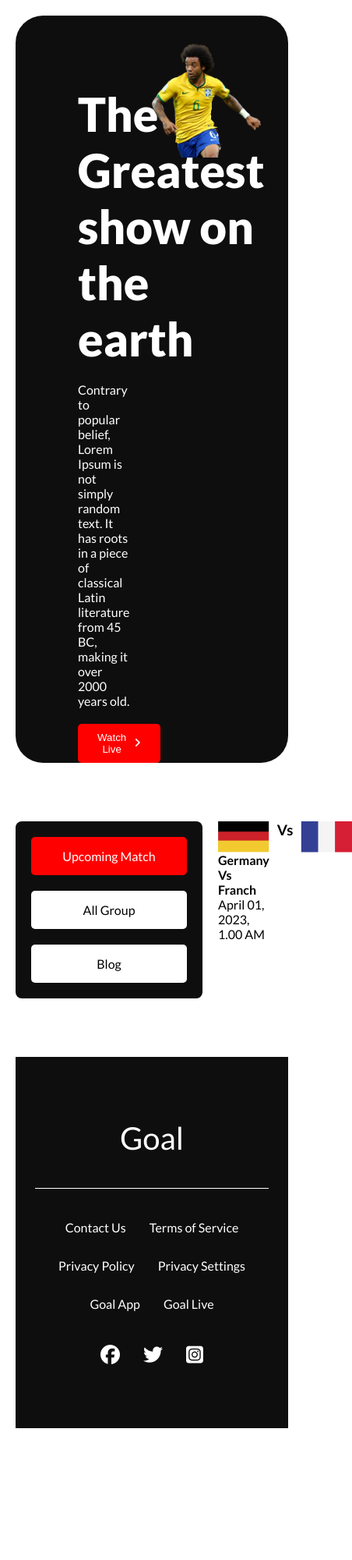
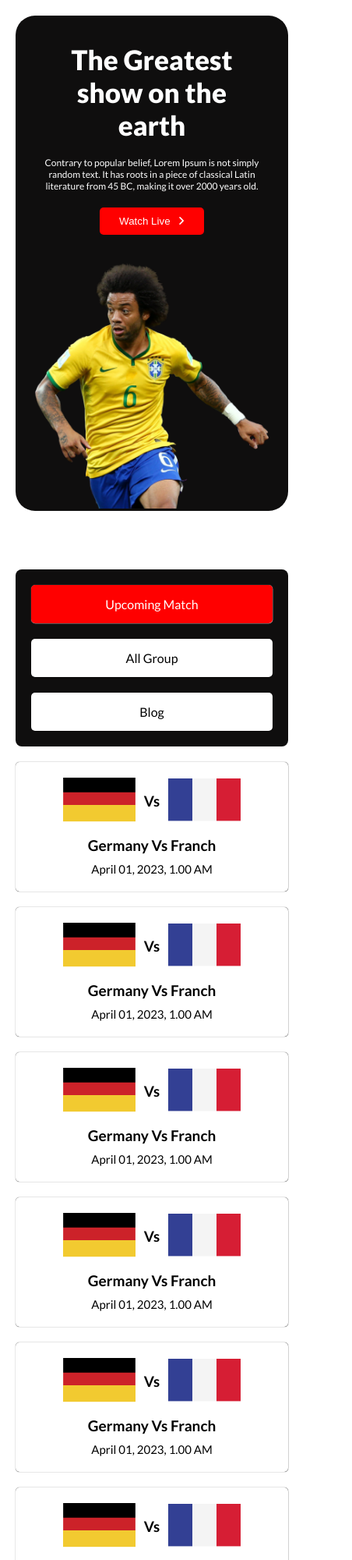
Before and after one commit to JuelHossain/World-Cup, a plain HTML site: page match.html in a window 390 px wide. Shown: the top 2000 px of the page at 78% size, 452 px wide, since content can reach past the window. Before the commit the page ends 1851 px from the top, so only its background shows below. Drawn offline with Linux system fonts and the light colour scheme.

Commit message:
almost done

```diff
--- a/Styles/blogs.css
+++ b/Styles/blogs.css
@@ -33,3 +33,23 @@ main {
   border-radius: 3px;
   border: 1px solid;
 }
+@media only screen and (min-width:768px) and (max-width:1000px) {
+  main{
+    flex-direction: column;
+    align-items: stretch;
+  }
+  .blogs {
+  grid-template-columns: repeat(2, 1fr);
+  gap: 20px;
+}
+}
+@media only screen and (max-width:767px) {
+  main{
+    flex-direction: column;
+    align-items: stretch;
+  }
+  .blogs {
+  grid-template-columns: repeat(1, 1fr);
+  gap: 20px;
+}
+}
--- a/Styles/footer.css
+++ b/Styles/footer.css
@@ -34,6 +34,6 @@ footer .links a {
     color: white;
 }
 footer .social a{
-    color: white;
-    font-size: 25px;
+    color: rgb(146, 142, 142);
+    font-size: 20px;
 }
--- a/Styles/hero.css
+++ b/Styles/hero.css
@@ -30,7 +30,7 @@
   font-weight: 1000;
 }
 .hero .text button {
-  display: flex;;
+  display: flex;
   align-items: center;
   gap: 10px;
   padding: 10px 25px;
@@ -50,3 +50,59 @@
   width: 100%;
   height: auto;
 }
+
+/* for mini tablet  */
+@media only screen and (min-width: 721px) and (max-width: 860px) {
+  .hero .text h2 {
+    font-size: 40px;
+  }
+  .hero .text p {
+    font-size: 12px;
+  }
+  .hero .text {
+    padding: 35px 35px 0;
+  }
+}
+/* for bigger  tablet or laptop  */
+@media only screen and (min-width: 861px) and (max-width: 1001px) {
+  .hero .text h2 {
+    font-size: 50px;
+  }
+  .hero .text p {
+    font-size: 14px;
+  }
+  .hero .text {
+    padding: 45px 40px 0;
+  }
+}
+
+/* for mobile devicess  */
+@media only screen and (max-width: 720px) {
+  .hero {
+    flex-direction: column;
+    background-color: rgb(15, 14, 14);
+    border-radius: 25px;
+    padding: 25px 25px 0;
+    align-items: center;
+    gap: 35px;
+  }
+  .hero .text {
+    width: 100%;
+    text-align: center;
+    align-items: center;
+    gap: 20px;
+    padding: 10px 10px 0 !important;
+  }
+  .hero .text h2 {
+    font-size: 35px;
+  }
+  .hero .text p {
+    font-size: 12px;
+  }
+  .hero .text {
+    padding: 35px 40px 0;
+  }
+  .hero .image {
+    width: 100%;
+  }
+}
--- a/Styles/matchs.css
+++ b/Styles/matchs.css
@@ -1,10 +1,38 @@
-.matchs{
+.matchs {
+  display: flex;
+  flex-direction: column;
+  gap: 15px;
+  align-items: center;
+  box-shadow: 0.1px 0.1px 1px;
+  border-radius: 5px;
+  padding: 20px;
+}
+.matchs .image {
+  display: flex;
+  align-items: center;
+  gap: 10px;
+}
+.matchs .image .flag{
+    flex-grow: 1;
+    flex-shrink: 1;
+    flex-basis: 50%;
+}
+.matchs .image .flag img{
+width: 100%;
+}
+/* .matchs .image img {
+  flex: 1;
+} */
 
+.matchs .text {
+  display: flex;
+  flex-direction: column;
+  gap: 10px;
+  align-items: center;
 }
-.matchs .image{
-    display: flex;
-    gap: 10px;
+.matchs .text h4 {
+  font-size: 19px;
 }
-.matchs .image img{
-    width: 100%;
+.matchs .text p {
+  font-size: 15px;
 }
--- a/Styles/sidebar.css
+++ b/Styles/sidebar.css
@@ -31,3 +31,23 @@
   background-color: white;
   color: black;
 }
+
+@media only screen and (min-width: 768px) and (max-width: 1000px) {
+  .sidebar {
+    flex-direction: row;
+    width: 100%;
+    background-color: white;
+  }
+  .sidebar a {
+    flex-grow: 1;
+    box-shadow: 0.2px 0.2px 1px;
+  }
+}
+@media only screen and (max-width: 767px) {
+  .sidebar {
+    width: 100%;
+  }
+  .sidebar a {
+    box-shadow: 0.2px 0.2px 1px;
+  }
+}
--- a/match.html
+++ b/match.html
@@ -39,9 +39,115 @@
         <div class="blogs">
           <div class="matchs">
             <div class="image">
-              <img src="./assets/germany Flag.png" alt="" />
+              <div class="flag">
+                <img src="./assets/germany Flag.png" alt="" />
+              </div>
               <h3>Vs</h3>
-              <img src="./assets/Flag.png" alt="">
+              <div class="flag"><img src="./assets/Flag.png" alt="" /></div>
+            </div>
+            <div class="text">
+              <h4>Germany Vs Franch</h4>
+              <p>April 01, 2023, 1.00 AM</p>
+            </div>
+          </div>
+          <div class="matchs">
+            <div class="image">
+              <div class="flag">
+                <img src="./assets/germany Flag.png" alt="" />
+              </div>
+              <h3>Vs</h3>
+              <div class="flag"><img src="./assets/Flag.png" alt="" /></div>
+            </div>
+            <div class="text">
+              <h4>Germany Vs Franch</h4>
+              <p>April 01, 2023, 1.00 AM</p>
+            </div>
+          </div>
+          <div class="matchs">
+            <div class="image">
+              <div class="flag">
+                <img src="./assets/germany Flag.png" alt="" />
+              </div>
+              <h3>Vs</h3>
+              <div class="flag"><img src="./assets/Flag.png" alt="" /></div>
+            </div>
+            <div class="text">
+              <h4>Germany Vs Franch</h4>
+              <p>April 01, 2023, 1.00 AM</p>
+            </div>
+          </div>
+          <div class="matchs">
+            <div class="image">
+              <div class="flag">
+                <img src="./assets/germany Flag.png" alt="" />
+              </div>
+              <h3>Vs</h3>
+              <div class="flag"><img src="./assets/Flag.png" alt="" /></div>
+            </div>
+            <div class="text">
+              <h4>Germany Vs Franch</h4>
+              <p>April 01, 2023, 1.00 AM</p>
+            </div>
+          </div>
+          <div class="matchs">
+            <div class="image">
+              <div class="flag">
+                <img src="./assets/germany Flag.png" alt="" />
+              </div>
+              <h3>Vs</h3>
+              <div class="flag"><img src="./assets/Flag.png" alt="" /></div>
+            </div>
+            <div class="text">
+              <h4>Germany Vs Franch</h4>
+              <p>April 01, 2023, 1.00 AM</p>
+            </div>
+          </div>
+          <div class="matchs">
+            <div class="image">
+              <div class="flag">
+                <img src="./assets/germany Flag.png" alt="" />
+              </div>
+              <h3>Vs</h3>
+              <div class="flag"><img src="./assets/Flag.png" alt="" /></div>
+            </div>
+            <div class="text">
+              <h4>Germany Vs Franch</h4>
+              <p>April 01, 2023, 1.00 AM</p>
+            </div>
+          </div>
+          <div class="matchs">
+            <div class="image">
+              <div class="flag">
+                <img src="./assets/germany Flag.png" alt="" />
+              </div>
+              <h3>Vs</h3>
+              <div class="flag"><img src="./assets/Flag.png" alt="" /></div>
+            </div>
+            <div class="text">
+              <h4>Germany Vs Franch</h4>
+              <p>April 01, 2023, 1.00 AM</p>
+            </div>
+          </div>
+          <div class="matchs">
+            <div class="image">
+              <div class="flag">
+                <img src="./assets/germany Flag.png" alt="" />
+              </div>
+              <h3>Vs</h3>
+              <div class="flag"><img src="./assets/Flag.png" alt="" /></div>
+            </div>
+            <div class="text">
+              <h4>Germany Vs Franch</h4>
+              <p>April 01, 2023, 1.00 AM</p>
+            </div>
+          </div>
+          <div class="matchs">
+            <div class="image">
+              <div class="flag">
+                <img src="./assets/germany Flag.png" alt="" />
+              </div>
+              <h3>Vs</h3>
+              <div class="flag"><img src="./assets/Flag.png" alt="" /></div>
             </div>
             <div class="text">
               <h4>Germany Vs Franch</h4>
```
